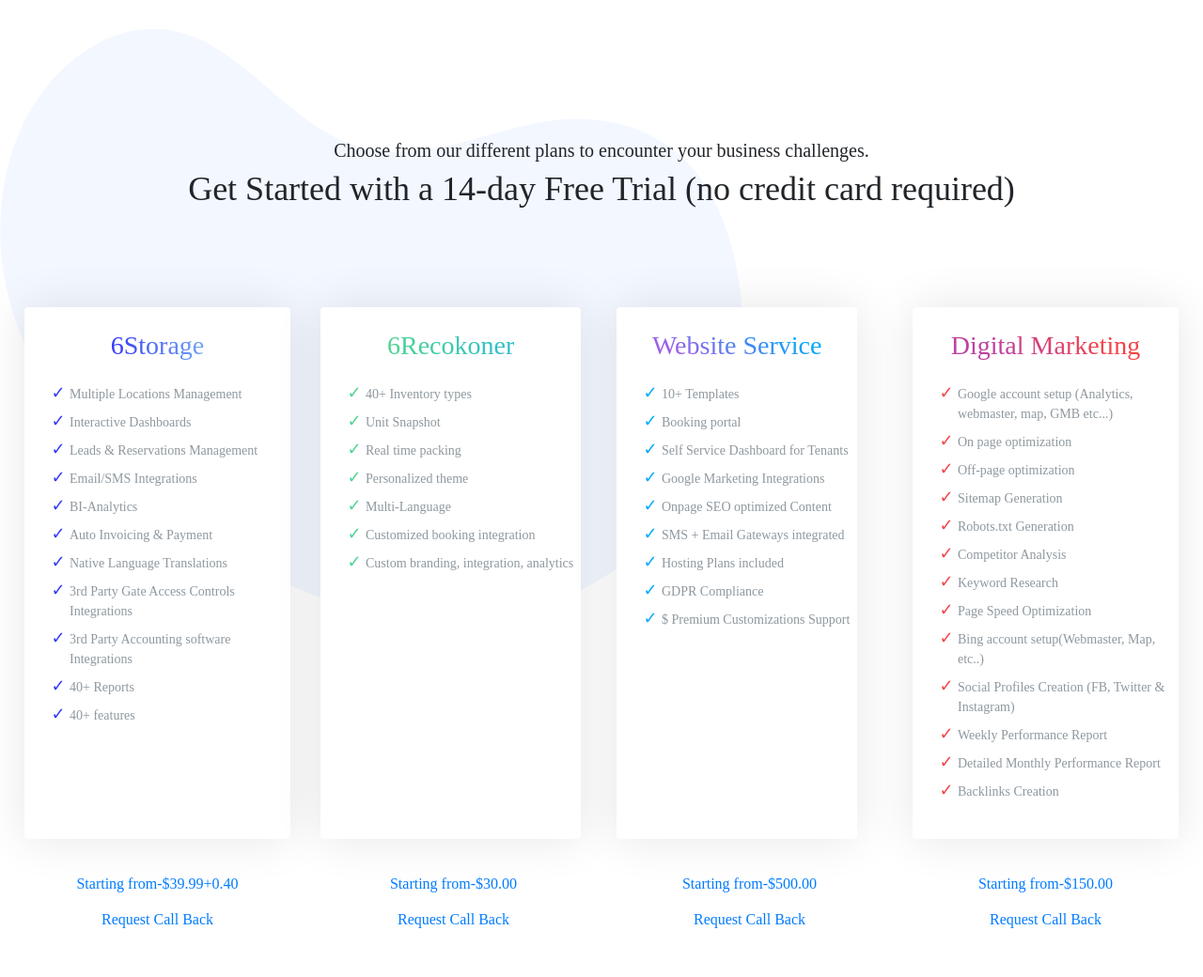
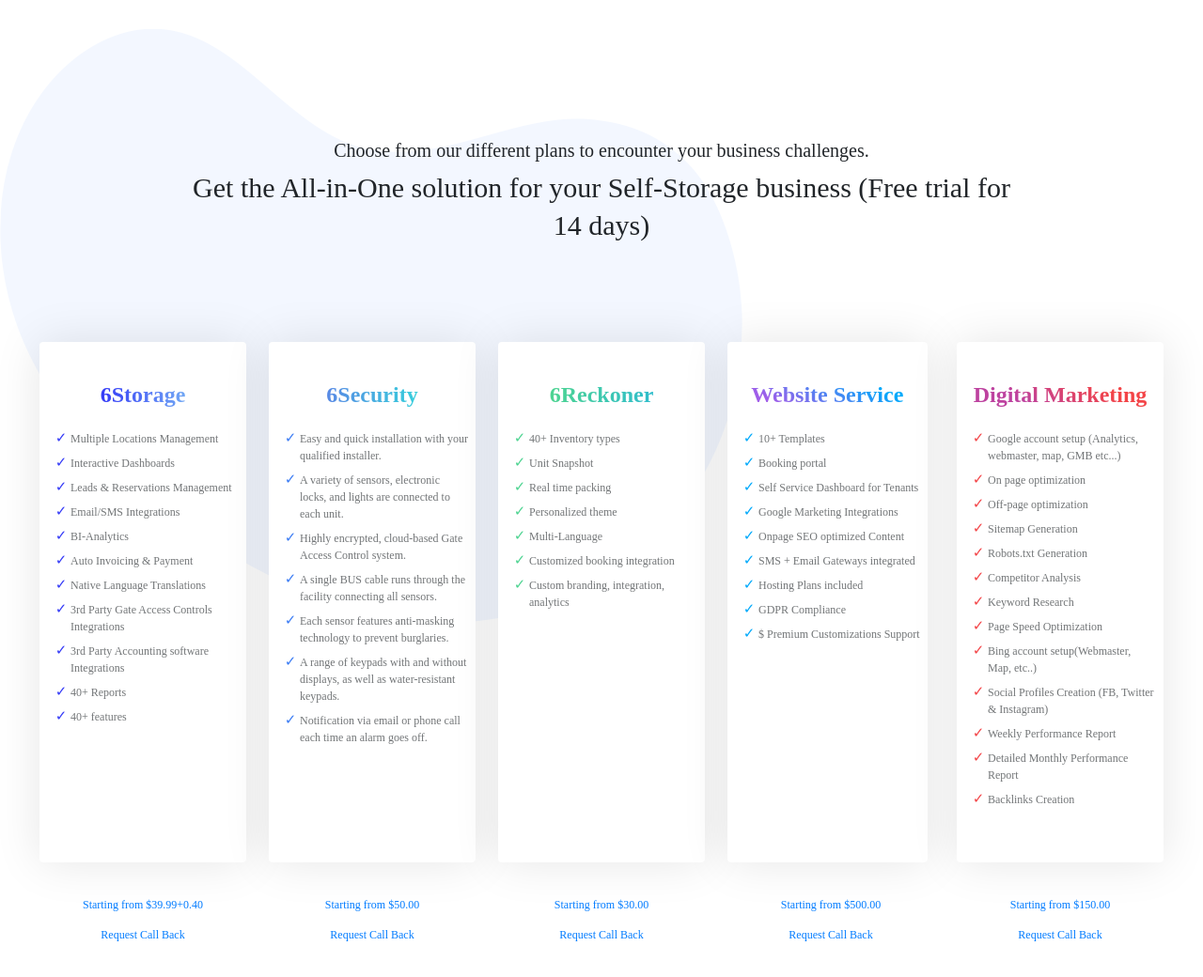
Before and after one commit to KalidasRaja/Universal-Pricing-Page, a plain HTML site: page index.html in a window 1280 px wide. Shown: the whole page at 94% size. Drawn offline with nearby package versions, Linux system fonts and the light colour scheme; a web font is replaced by a local one.

Commit message:
6Security design and alignments added here

```diff
--- a/index.html
+++ b/index.html
@@ -17,15 +17,18 @@
             </div>
         </div>
         <div class=" container">
-            <div class=" row py-5 position-relative justify-content-center">
+            <div class="cc-max-width">
+                <div class=" row px-4 py-5 position-relative justify-content-center">
                     <div class=" cc-title text-center pb-5">
                         <h5>Choose from our different plans to encounter your business challenges.</h5>
-                    <h2>Get Started with a 14-day Free Trial (no credit card required)</h2>
+                        <h2>Get the All-in-One solution for your Self-Storage business (Free trial for 14 days)</h2>
+                    </div>
                 </div>
             </div>
             <div class=" row position-relative justify-content-center py-5 py-lg-0">
-                <div class=" col-12 col-md-6 col-lg-3 px-lg-2 px-xl-3 d-lg-flex">
-                    <div class=" p-lg-0 py-lg-4 pr-lg-2 px-xl-2 color-palette six-Storage">
+                <div class=" col-12 col-md-6 col-lg px-lg-2 mx-xl-1 d-lg-flex">
+                    <div class=" p-lg-0 py-lg-4 pr-lg-2 px-xl-2 color-palette six-Storage h-md-510 position-relative" style="z-index: 9999;">
+                        <a href="~/self-storage-software/">
                             <div class=" media1">
                                 <div class="content1-title">
                                     <h3>6Storage</h3>
@@ -49,17 +52,48 @@
                                     <div class=" dots"></div>
                                 </div>
                             </div>
+                        </a>
                     </div>
-                    <div class=" p-3 py-4 py-sm-5 text-center d-lg-none">
-                        <a href="~/userregistration/" class=" btn btn-link ">Starting from-$39.99+0.40</a>
+                    <div class=" p-3 py-4 py-sm-5 text-center d-flex flex-column d-lg-none">
+                        <a href="~/self-storage-software/detailed-plans/" class=" btn btn-link ">Starting from $39.99+0.40</a>
                         <a href="~/scheduledemo/" class=" btn btn-link ">Request Call Back</a>
                     </div>
                 </div>
-                <div class=" col-12 col-md-6 col-lg-3 px-lg-2 px-xl-3 d-lg-flex">
-                    <div class=" p-lg-0 py-lg-4 pr-lg-2 px-xl-2 color-palette six-Recokoner h-md-540">
+                <div class=" col-12 col-md-6 col-lg px-lg-2 mx-xl-1 d-lg-flex">
+                    <div class=" p-lg-0 py-lg-4 pr-lg-2 px-xl-2 color-palette six-Security h-md-510 position-relative" style="z-index: 9999;">
+                        <a href="~/6security/">
                             <div class=" media1">
                                 <div class="content1-title">
-                                <h3>6Recokoner</h3>
+                                    <h3>6Security</h3>
+                                </div>
+                                <div class=" media1-body">
+                                    <ul>
+                                        <li>Easy and quick installation with your qualified installer.</li>
+                                        <li>A variety of sensors, electronic locks, and lights are connected to each unit.</li>
+                                        <li>Highly encrypted, cloud-based Gate Access Control system.</li>
+                                        <li>A single BUS cable runs through the facility connecting all sensors.</li>
+                                        <li>Each sensor features anti-masking technology to prevent burglaries.</li>
+                                        <li>A range of keypads with and without displays, as well as water-resistant keypads.</li>
+                                        <li>Notification via email or phone call each time an alarm goes off.</li>
+                                    </ul>
+                                </div>
+                                <div>
+                                    <div class=" dots"></div>
+                                </div>
+                            </div>
+                        </a>
+                    </div>
+                    <div class=" p-3 py-4 py-sm-5 text-center d-flex flex-column d-lg-none">
+                        <a href="~/6security/#" class=" btn btn-link ">Starting from $50.00</a>
+                        <a href="~/scheduledemo/" class=" btn btn-link ">Request Call Back</a>
+                    </div>
+                </div>
+                <div class=" col-12 col-md-6 col-lg px-lg-2 mx-xl-1 d-lg-flex">
+                    <div class=" p-lg-0 py-lg-4 pr-lg-2 px-xl-2 color-palette six-Recokoner h-md-510 position-relative" style="z-index: 9999;">
+                        <a href="~/self-storage-calculator/">
+                            <div class=" media1">
+                                <div class="content1-title">
+                                    <h3>6Reckoner</h3>
                                 </div>
                                 <div class=" media1-body">
                                     <ul>
@@ -76,14 +110,16 @@
                                     <div class=" dots"></div>
                                 </div>
                             </div>
+                        </a>
                     </div>
-                    <div class=" p-3 py-4 py-sm-5 text-center d-lg-none">
-                        <a href="~/userregistration/" class=" btn btn-link ">Starting from-$30.00</a>
+                    <div class=" p-3 py-4 py-sm-5 text-center d-flex flex-column d-lg-none">
+                        <a href="https://calculator.6storage.com/sign-up" class=" btn btn-link ">Starting from $30.00</a>
                         <a href="~/scheduledemo/" class=" btn btn-link ">Request Call Back</a>
                     </div>
                 </div>
-                <div class=" col-12 col-md-6 col-lg-3 px-lg-2 px-xl-3 d-lg-flex">
-                    <div class=" p-lg-0 py-lg-4 pr-lg-2 px-xl-2 color-palette Website-Service h-md-624">
+                <div class=" col-12 col-md-6 col-lg px-lg-2 mx-xl-1 d-lg-flex">
+                    <div class=" p-lg-0 py-lg-4 pr-lg-2 px-xl-2 color-palette Website-Service h-md-510 position-relative" style="z-index: 9999;">
+                        <a href="~/selfstorage-website/" >
                             <div class=" media1">
                                 <div class="content1-title">
                                     <h3>Website Service</h3>
@@ -105,14 +141,16 @@
                                     <div class=" dots"></div>
                                 </div>
                             </div>
+                        </a>
                     </div>
-                    <div class=" p-3 py-4 py-sm-5 text-center d-lg-none">
-                        <a href="~/userregistration/" class=" btn btn-link ">Starting from-$500.00</a>
+                    <div class=" p-3 py-4 py-sm-5 text-center d-flex flex-column d-lg-none">
+                        <a href="~/selfstorage-website/websiteregistration/" class=" btn btn-link ">Starting from $500.00</a>
                         <a href="~/scheduledemo/" class=" btn btn-link ">Request Call Back</a>
                     </div>
                 </div>
-                <div class=" col-12 col-md-6 col-lg-3 px-lg-2 px-xl-3 d-lg-flex">
-                    <div class=" p-lg-0 py-lg-4 pr-lg-2 px-xl-2 color-palette Digital">
+                <div class=" col-12 col-md-6 col-lg px-lg-2 mx-xl-1 d-lg-flex">
+                    <div class=" p-lg-0 py-lg-4 pr-lg-2 px-xl-2 color-palette Digital position-relative" style="z-index: 9999;">
+                        <a href="~/selfstorage-marketing/">
                             <div class=" media1">
                                 <div class="content1-title">
                                     <h3>Digital Marketing</h3>
@@ -138,35 +176,42 @@
                                     <div class=" dots"></div>
                                 </div>
                             </div>
+                        </a>
                     </div>
-                    <div class=" p-3 py-4 py-sm-5 text-center d-lg-none">
-                        <a href="~/userregistration/" class=" btn btn-link ">Starting from-$150.00</a>
+                    <div class=" p-3 py-4 py-sm-5 text-center d-flex flex-column d-lg-none">
+                        <a href="~/selfstorage-marketing/#!" class=" btn btn-link ">Starting from $150.00</a>
                         <a href="~/scheduledemo/" class=" btn btn-link ">Request Call Back</a>
                     </div>
                 </div>
             </div>
             <div class=" row position-relative justify-content-center d-none d-lg-flex">
-                <div class=" col-12 col-sm-6 col-lg-3">
+                <div class=" col-12 col-sm-6 col-lg">
                     <div class=" px-lg-1 p-4 text-center">
-                        <a href="~/userregistration/" class=" btn btn-link ">Starting from-$39.99+0.40</a>
+                        <a href="~/self-storage-software/detailed-plans/" class=" btn btn-link ">Starting from $39.99+0.40</a>
                         <a href="~/scheduledemo/" class=" btn btn-link ">Request Call Back</a>
                     </div>
                 </div>
-                <div class=" col-12 col-sm-6 col-lg-3">
+                <div class=" col-12 col-sm-6 col-lg">
                     <div class=" px-lg-1 p-4 text-center ">
-                        <a href="~/userregistration/" class=" btn btn-link ">Starting from-$30.00</a>
+                        <a href="~/6security/#" class=" btn btn-link ">Starting from $50.00</a>
                         <a href="~/scheduledemo/" class=" btn btn-link ">Request Call Back</a>
                     </div>
                 </div>
-                <div class=" col-12 col-sm-6 col-lg-3">
-                    <div class=" px-lg-1 p-4 text-center">
-                        <a href="~/userregistration/" class=" btn btn-link ">Starting from-$500.00</a>
+                <div class=" col-12 col-sm-6 col-lg">
+                    <div class=" px-lg-1 p-4 text-center ">
+                        <a href="https://calculator.6storage.com/sign-up" class=" btn btn-link ">Starting from $30.00</a>
                         <a href="~/scheduledemo/" class=" btn btn-link ">Request Call Back</a>
                     </div>
                 </div>
-                <div class=" col-12 col-sm-6 col-lg-3">
+                <div class=" col-12 col-sm-6 col-lg">
                     <div class=" px-lg-1 p-4 text-center">
-                        <a href="~/userregistration/" class=" btn btn-link ">Starting from-$150.00</a>
+                        <a href="~/selfstorage-website/websiteregistration/" class=" btn btn-link ">Starting from $500.00</a>
+                        <a href="~/scheduledemo/" class=" btn btn-link ">Request Call Back</a>
+                    </div>
+                </div>
+                <div class=" col-12 col-sm-6 col-lg">
+                    <div class=" px-lg-1 p-4 text-center">
+                        <a href="~//selfstorage-marketing/#!" class=" btn btn-link ">Starting from $150.00</a>
                         <a href="~/scheduledemo/" class=" btn btn-link ">Request Call Back</a>
                     </div>
                 </div>
--- a/style.css
+++ b/style.css
@@ -170,7 +170,7 @@ section{
     border-radius: 4px;
     content: "";
     width: 100%;
-    height: 150%;
+    /* height: 150%; */
     transition: all 0.5s ease-in-out;
     transition: all 0.5s ease-in-out;
     -moz-transition: all 0.5s ease-in-out;
@@ -188,6 +188,13 @@ section{
     background-image: -moz-linear-gradient(0deg, #343af7 0%, #5f9cf3e3 100%);
     background-image: -webkit-linear-gradient(0deg, #343af7 0%, #5f9cf3e3 100%);
     box-shadow: 0px 10px 20px 0px rgb(139 118 246 / 40%);
+}
+
+.color-palette.six-Security:hover{
+    background-image: -moz-linear-gradient(0deg, #5989e5 0%, #37cfdc 100%);
+    background-image: -webkit-linear-gradient(0deg, #5989e5 0%, #37cfdc 100%);
+    background-image: repeating-linear-gradient(90deg, transparent 0px, transparent 1px,transparent 1px, transparent 13px),repeating-linear-gradient(45deg, transparent 0px, transparent 1px,transparent 1px, transparent 13px),linear-gradient(90deg, #5989e5,rgb(55 207 220));
+    box-shadow: 0px 10px 20px 0px rgba(89, 137, 229, 0.458);
 }
 
 .color-palette.six-Recokoner:hover{
@@ -219,6 +226,12 @@ section{
     -webkit-text-fill-color: transparent;
 }
 
+.color-palette.six-Security h3{
+    background: -webkit-linear-gradient(0deg, #5989e5 0%, #37cfdc 100%);
+    -webkit-background-clip: text;
+    -webkit-text-fill-color: transparent;
+}
+
 .color-palette.six-Recokoner h3{
     background: -webkit-linear-gradient(0deg, #4ed491 0%, #2fbdcc 100%);
     -webkit-background-clip: text;
@@ -243,6 +256,10 @@ section{
 
 .color-palette.six-Storage ul li::marker{
     color: #343af7;
+}
+
+.color-palette.six-Security ul li::marker{
+    color: #3b7cf4;
 }
 
 .color-palette.six-Recokoner ul li::marker{
@@ -292,8 +309,8 @@ section{
 }
 
 .media1-body ul li{
-    font-size: 16px;
-    color: #8e989f;
+    font-size: 14px;
+    color: #727577;
     margin-bottom: 5px;
 }
 
@@ -336,29 +353,44 @@ section{
 .cc-marker ul li::marker{
     content:"\2713\0020";
     /* color: rgb(110, 229, 110); */
-    font-size: 18px;
+    font-size: 15px;
     font-weight: 500;
 }
 
 .content1-title h3{
-    font-size:20px;
+    font-size:18px;
+    font-weight: 600;
 }
 
 .cc-title h2{
-    font-size: 22px;
+    font-size: 20px;
+    line-height: 30px;
 }
 
 .cc-title h5{
     font-size: 16px;
 }
 
+.media1 .media1-body ul{
+    padding-inline-start: 25px;
+}
+
+.color-palette a:hover{
+    text-decoration: none;
+}
+
+a{
+    font-size: 14px !important;
+    padding: 0.375rem 0.25rem !important;
+}
+
 @media (min-width: 768px){
     .content1-title h3{
-        font-size: 30px;
+        font-size: 20px;
     }
 
-    .h-md-540{
-        height: 540px;
+    .h-md-510{
+        height: 510px;
     }
 
     .h-md-624{
@@ -367,25 +399,37 @@ section{
 
     .cc-title h2{
         font-size: 24px;
+        line-height: 32px;
     }
 
     .cc-title h5{
         font-size: 18px;
     }
+
+    .cc-max-width{
+        max-width: 640px;
+        margin: 0 auto;
+    }
 }
 
 @media (min-width: 992px){
+    .container{
+        max-width: 100% !important;
+        padding-left: 25px !important;
+        padding-right: 25px !important;
+    }
+
     .media1-body ul li{
-        font-size: 14px;
-        color: #8e989f;
+        font-size: 11px;
+        color: #727577;
         margin-bottom: 5px;
     }
 
      .content1-title h3{
-        font-size: 24px;
+        font-size: 18px;
     }
 
-    .h-md-540{
+    .h-md-510{
         height: auto;
     }
 
@@ -394,34 +438,53 @@ section{
     }
 
     a{
-        font-size: 13px !important;
+        font-size: 11px !important;
+        padding: 0.375rem 0.25rem !important;
     }
 
     .cc-title h2{
-        font-size: 30px;
+        font-size: 26px;
+        line-height: 36px;
     }
 
     .cc-title h5{
         font-size: 20px;
     }
 
+
+    .cc-max-width{
+        max-width: 900px;
+        margin: 0 auto;
+    }
+
 }
 
 @media (min-width: 1200px) {
     .container{
-        max-width: 1280px !important;
-        padding-left: 25px !important;
-        padding-right: 25px !important;
+        max-width: 100% !important;
+        padding-left: 45px !important;
+        padding-right: 45px !important;
     }
+
     .content1-title h3{
-        font-size: 28px;
+        font-size: 24px;
     }
 
     .cc-title h2{
-        font-size: 36px;
+        font-size: 30px;
+        line-height: 40px;
     }
 
     a{
-        font-size: 16px !important;
+        font-size: 12px !important;
+    }
+    .media1-body ul li{
+        font-size: 12px;
     }
 }
+
+@media (min-width: 1400px){
+    .container{
+        padding: 0px 80px !important;
+    }
+}
```
Lines whose indentation alone changed are shown as unchanged.
